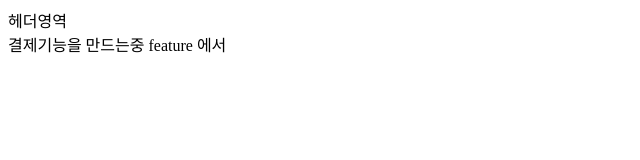
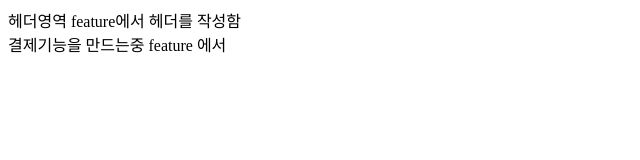
Before and after one commit to leeinwha/day02, a plain HTML site: page index.html in a window 1280 px wide. Shown: the whole page, without its empty margins (0-640 px from the left). Drawn offline with Linux system fonts and the light colour scheme.

Commit message:
feature 에서 header 수정

```diff
--- a/index.html
+++ b/index.html
@@ -7,7 +7,7 @@
 </head>
 <body>
   <header>
-    헤더영역
+    헤더영역 feature에서 헤더를 작성함
   </header>
   <main>
 
```
